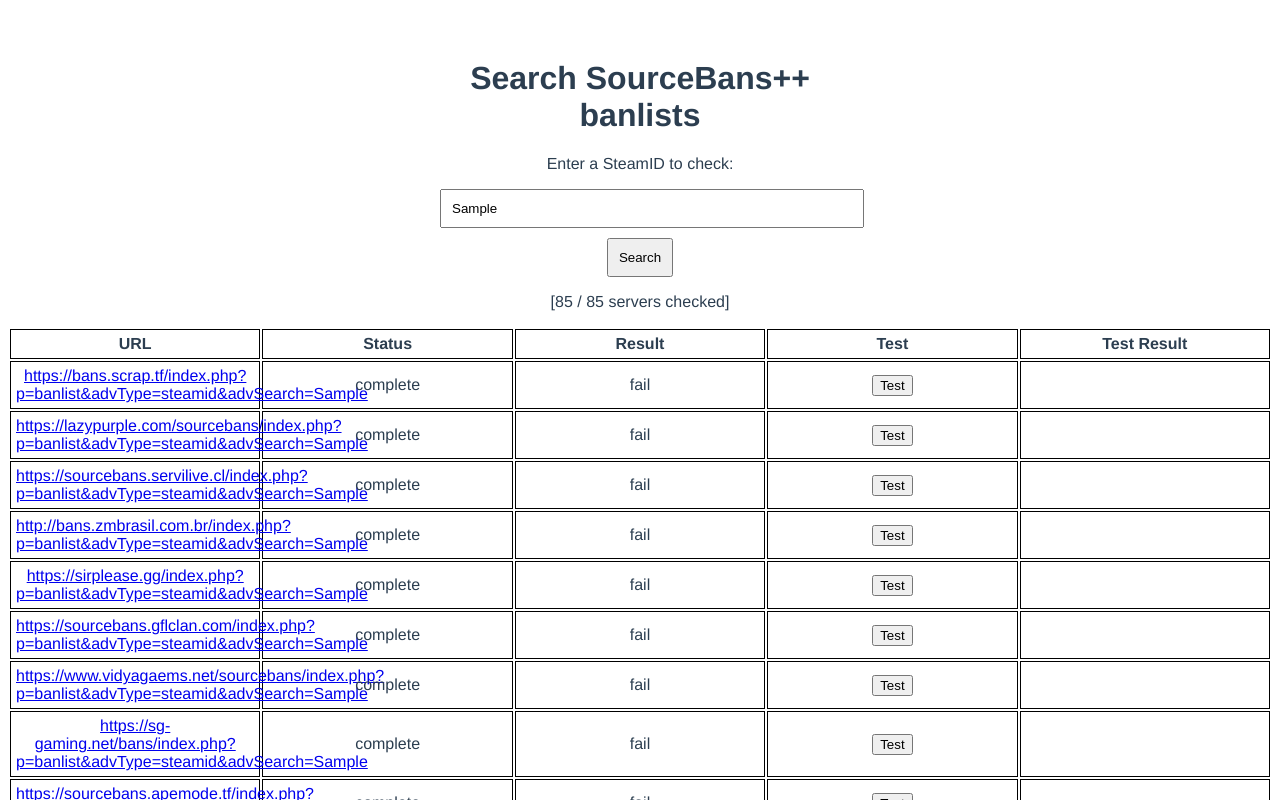
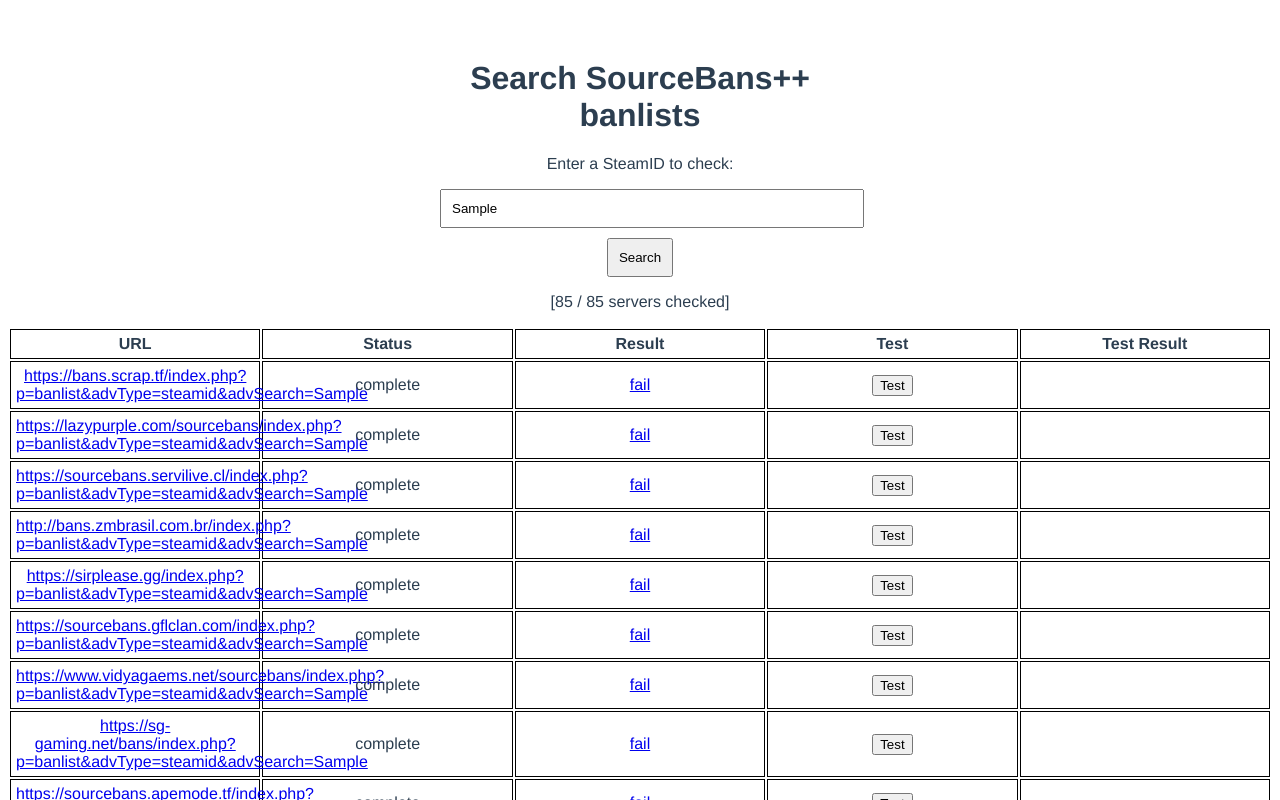
Before and after one commit to DiegoFleitas/sourceban-checker, a Vue app: page / in a window 1280 px wide. Both pictures are taken after typing "Sample" into the empty fields and a click on the button "Search". Shown: the top 800 px of the page. Built offline with nearby package versions, Linux system fonts and the light colour scheme; no server answers.

Commit message:
add link to GH issue

```diff
--- a/src/components/SearchResultComponent.vue
+++ b/src/components/SearchResultComponent.vue
@@ -16,6 +16,9 @@
       >
         {{ search.result }}
       </a>
+      <a v-else-if="search.result === 'fail'" :href="getNewIssueUrl()" target="_blank">
+        {{ search.result }}
+      </a>
       <span v-else>{{ search.result }}</span>
     </td>
     <td>
@@ -26,10 +29,12 @@
         <span style="color: green;">✔</span> Test passed
       </div>
       <div v-else-if="testResult === 'fail'">
-        <span style="color: red;">❌</span> Test failed
+        <span style="color: red;">❌</span>
+        <a :href="getNewIssueUrl()"  target="_blank">Test failed</a>
       </div>
       <div v-else-if="testResult === 'error'">
-        <span style="color: red;">❌</span> Test error
+        <span style="color: red;">❌</span>
+        <a :href="getNewIssueUrl()"  target="_blank">Test error</a>
       </div>
     </td>
   </tr>
@@ -50,6 +55,12 @@
     testSearch() {
       this.$store.dispatch('testSearch', this.search.domain);
     },
+    getNewIssueUrl() {
+      const repoUrl = 'https://github.com/DiegoFleitas/sourceban-checker';
+      const title = `Scraping error - ${this.search.domain}`;
+      const body = `Please fix :)`;
+      return `${repoUrl}/issues/new?title=${title}&body=${body}&labels=bug&assignee=DiegoFleitas`;
+    },
   },
   computed: {
     testResult() {
```
